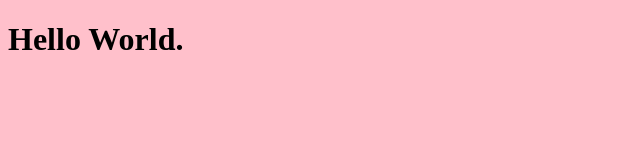
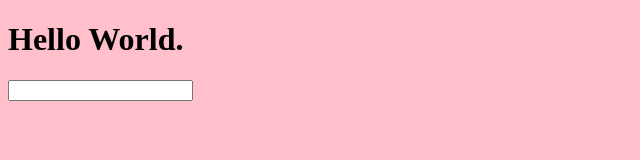
Before and after one commit to cassthecoder/social-media, a plain HTML site: page index.html in a window 1280 px wide. Shown: the whole page, without its empty margins (0-640 px from the left). Drawn offline with Linux system fonts and the light colour scheme.

Commit message:
created form component

```diff
--- a/index.html
+++ b/index.html
@@ -9,5 +9,9 @@
 </head>
 <body>
     <h1>Hello World.</h1>
+
+    <form>
+        <input>
+    </form>
 </body>
 </html>
```
